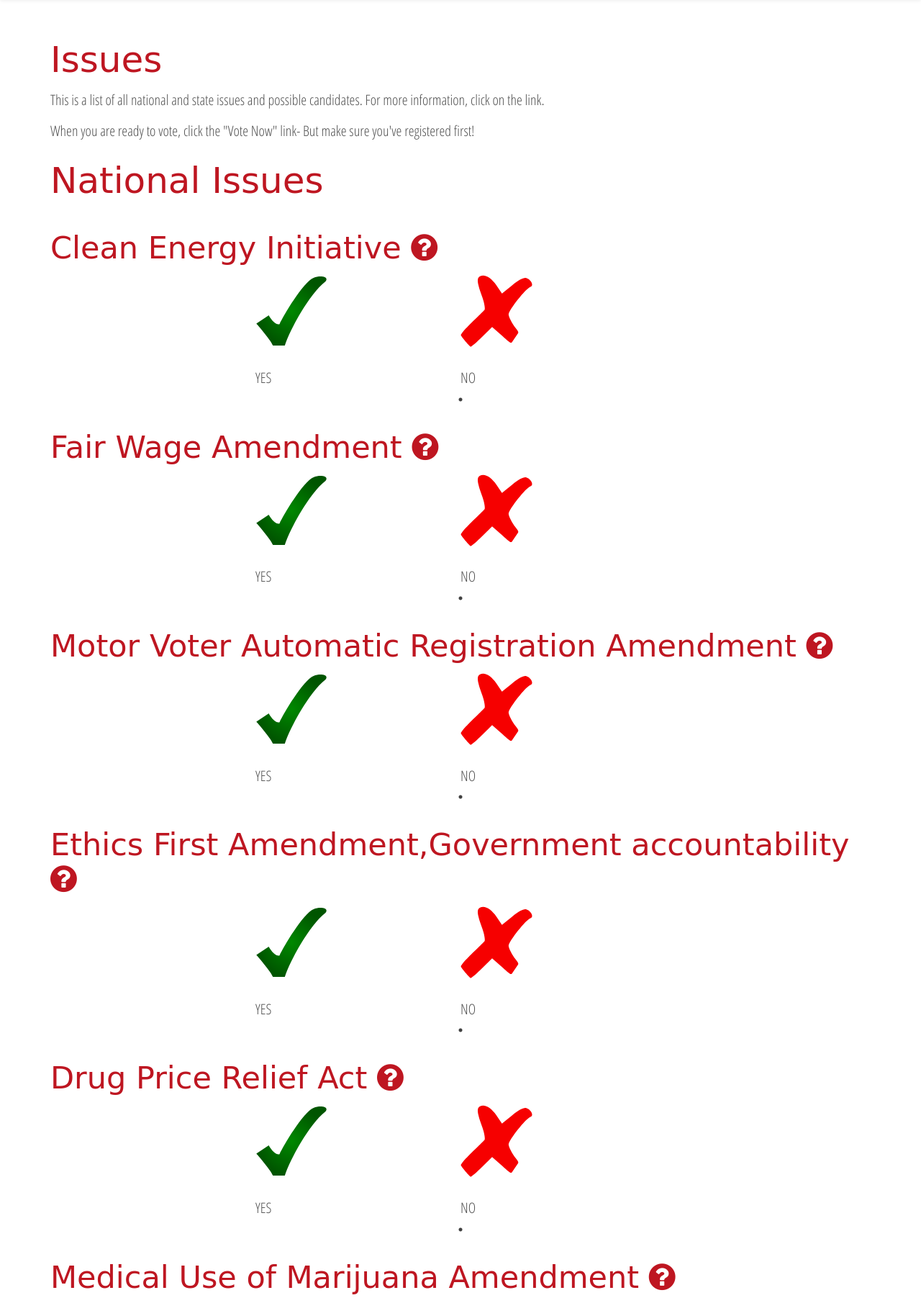
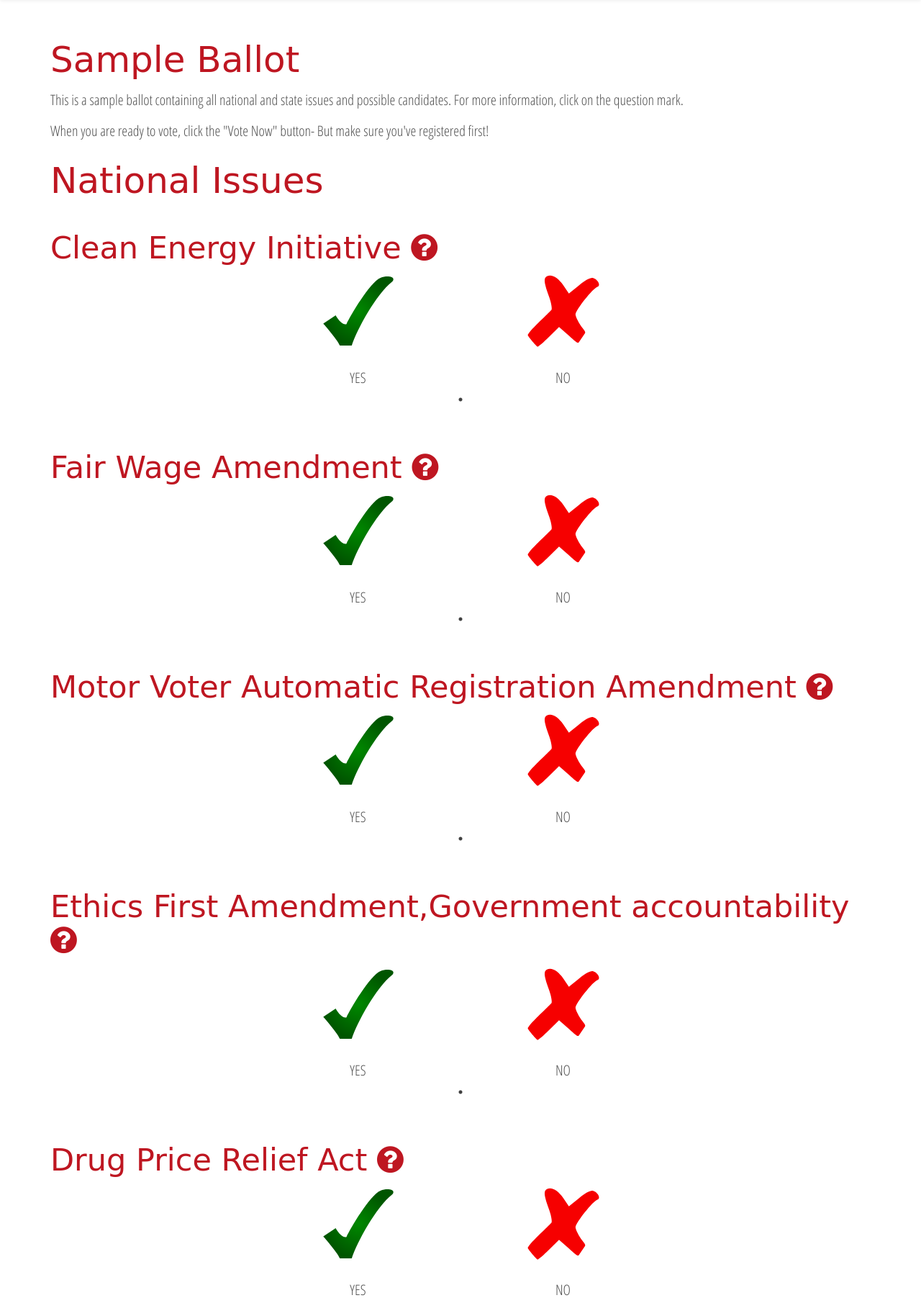
Before and after one commit to CLETeenHack/teen-vote, a Rails app: page /ballots in a window 1280 px wide. Shown: the part 81-1891 px from the top of the page at 72% size. Run offline with Rails 7, Linux system fonts and the light colour scheme; data comes from the database, SQL or seed files in the repository; style sheets or scripts are compiled from the project's sources; some libraries are stand-ins or nearby versions; some web fonts are replaced.

Commit message:
Be@uTech checkpoint 2016-05-04

```diff
--- a/app/views/ballots/index.html.erb
+++ b/app/views/ballots/index.html.erb
@@ -1,6 +1,6 @@
-<h1 style="text-align: left" ; color="blue">Issues</h1>
-<p>This is a list of all national and state issues and possible candidates. For more information, click on the link.</p>
-<p>When you are ready to vote, click the "Vote Now" link- But make sure you've registered first!</p>
+<h1 style="text-align: left" ; color="blue">Sample Ballot</h1>
+<p>This is a sample ballot containing all national and state issues and possible candidates. For more information, click on the question mark.</p>
+<p>When you are ready to vote, click the "Vote Now" button- But make sure you've registered first!</p>
 <style>
 .img {
 	width: '40px';
@@ -13,7 +13,7 @@
 }
 
 .choice:hover {
-	-webkit-transform: scale(1.05);
+	-webkit-transform: scale(1.03);
 }
 
 .fa-question-circle {
@@ -22,6 +22,36 @@
 
 .slick-prev:before, .slick-next:before{
     color:#333;
+}
+.slick-slide img {
+	margin-left: auto;
+	margin-right: auto;
+}
+.slick-slide {
+	text-align: center;
+}
+.tooltip {
+    position: relative;
+    display: inline-block;
+    border-bottom: 1px dotted black;
+}
+
+.tooltip .tooltiptext {
+    visibility: hidden;
+    width: 120px;
+    background-color: black;
+    color: #fff;
+    text-align: center;
+    border-radius: 6px;
+    padding: 5px 0;
+
+    /* Position the tooltip */
+    position: absolute;
+    z-index: 1;
+}
+
+.tooltip:hover .tooltiptext {
+    visibility: visible;
 }
 
 </style>
@@ -83,6 +113,9 @@
 			</div>
 		<% end %>
 	</div>
+	<div class="tooltip">Hover over me
+	  <span class="tooltiptext">Tooltip text</span>
+	</div>
 <% end %>
 <h1 style="text-align: left" ;><%= link_to "Vote Now", new_vote_path, class: "btn btn-default"%></h1>
 <br/>
--- a/app/views/ballots/show.html.erb
+++ b/app/views/ballots/show.html.erb
@@ -1,4 +1,4 @@
-<h1 style="text-align: left">Issues</h1>
+<h1 style="text-align: left">Sample Ballot</h1>
 <h2><%= @issue.title %></h2>
 <p><%= @issue.description %></p>
 <h3>Choices</h3>
--- a/app/views/issues/show.html.erb
+++ b/app/views/issues/show.html.erb
@@ -1,4 +1,4 @@
-<h1>Issues#show</h1>
+<h1>Issues</h1>
 <p>Find me in app/views/issues/show.html.erb</p>
 
 <h2><%= @issue.title %></h2>
--- a/app/views/votes/create.html.erb
+++ b/app/views/votes/create.html.erb
@@ -1,5 +1,5 @@
-<h1>Votes#create</h1>
+<h1>Thank you!</h1>
 <p>Find me in app/views/votes/create.html.erb</p>
 
 
-<h1>Your vote has been recorded!</h1>
+<h1>Your vote has been recorded.</h1>
--- a/db/data/issues/oh.yml
+++ b/db/data/issues/oh.yml
@@ -21,7 +21,7 @@
         - title: 'NO'
           image_url: '/assets/choices/red_x.svg'
       - title: 'Fair Wage Amendment'
-        description: 'Minimum wage,Increases the state minimum wage to $10 per hour in 2017'
+        description: 'Increases the state minimum wage to $10 per hour in 2017'
         choices:
         - title: 'YES'
           image_url: '/assets/choices/yes_check.svg'
@@ -56,7 +56,7 @@
         - title: 'NO'
           image_url: '/assets/choices/red_x.svg'
       - title: 'Medicinal Cannabis and Industrial Hemp Amendment'
-        description: 'Legalizes marijuana for medicinal purposes and allow farmers to grow industrial hemp'
+        description: 'Legalizes marijuana for medicinal purposes and allows farmers to grow industrial hemp'
         choices:
         - title: 'YES'
           image_url: '/assets/choices/yes_check.svg'
```
Also changed, not shown: app/views/votes/new.html.erb (+10 -2 lines), db/data/issues/us.yml (+6 -6 lines), 1 other file.
